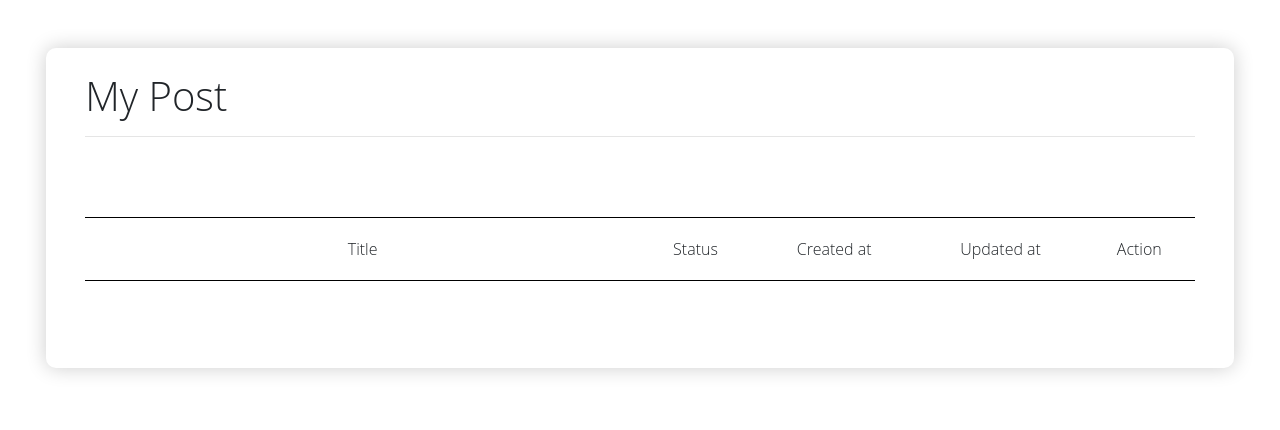
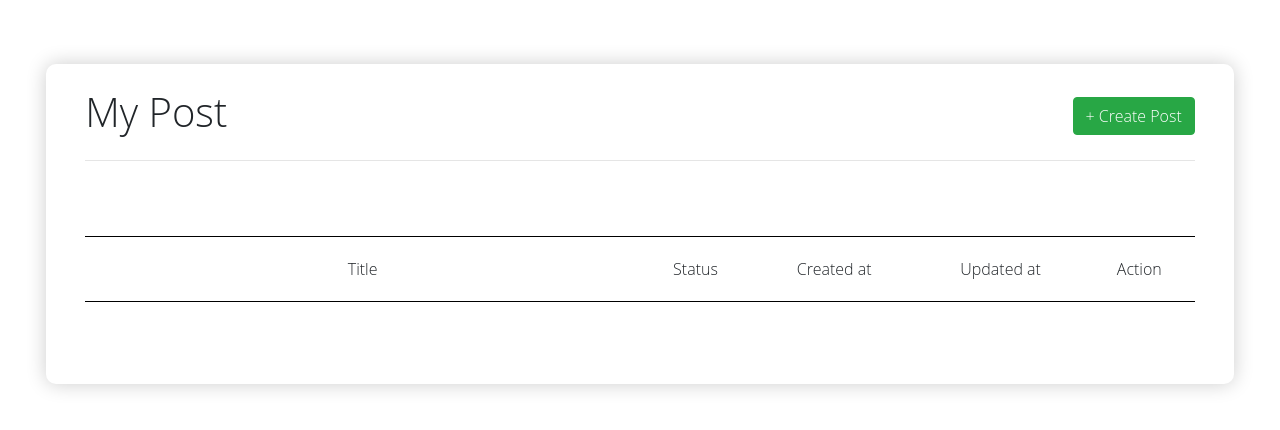
Before and after one commit to Ananda-Archive/simple-CI-CMS, a CodeIgniter app: page /simple-CI-CMS/index.php/pages/profile in a window 1280 px wide. Shown: the part 56-486 px from the top of the page. Run offline with CodeIgniter, Linux system fonts and the light colour scheme; data comes from the database, SQL or seed files in the repository.

Commit message:
add create post system

```diff
--- a/application/config/routes.php
+++ b/application/config/routes.php
@@ -9,3 +9,4 @@
 $route['registers'] = 'pages/register';
 $route['logins'] = 'pages/login';
 $route['profile'] = 'pages/profile';
+$route['create_post'] = 'pages/create_post';
--- a/application/controllers/Pages.php
+++ b/application/controllers/Pages.php
@@ -3,29 +3,35 @@
 class Pages extends CI_Controller {
 
 	public function login() {
-		$this->load->view("template/head.php");
+		$this->load->view("template/head");
 		$this->load->view("Login");
 	}
 
 	public function user() {
+		$this->load->view("template/head");
 		$this->load->view("template/navbar");
-		$this->load->view("template/head.php");
 		$this->load->view("user");
 	}
 
 	public function view_post($id) {
 		$a['data'] = $this->m_post->get_posted($id);
+		$this->load->view("template/head");
 		$this->load->view("template/navbar");
-		$this->load->view("template/head.php");
 		$this->load->view("View_Post",$a);
 	}
 
 	public function profile() {
 		$id = $this->session->userdata('id');
 		$a['data'] = $this->m_post->read_all_post($id);
+		$this->load->view("template/head");
 		$this->load->view("template/navbar");
-		$this->load->view("template/head.php");
 		$this->load->view("user/profile",$a);
+	}
+
+	public function create_post() {
+		$this->load->view("template/head");
+		$this->load->view("template/navbar");
+		$this->load->view("user/Create_Post");
 	}
 
 }
--- a/application/models/M_Post.php
+++ b/application/models/M_Post.php
@@ -2,16 +2,17 @@
 
 class M_Post extends CI_Model {
 
-	private $id;
-	private $title;
-	private $content;
-	private $posted;
-	private $userid;
-	private $date_created;
-	private $date_updated;
+	private $table_post = 'post';
+	public $id;
+	public $title;
+	public $content;
+	public $posted;
+	public $userid;
+	public $date_created;
+	public $date_updated;
 
 	public function read_posted() {
-		return $this->db->query("SELECT * FROM post WHERE posted = 1 ORDER BY date_created");
+		return $this->db->query("SELECT * FROM post WHERE posted = 1 ORDER BY date_created DESC");
 	}
 
 	public function get_posted($id) {
@@ -22,6 +23,18 @@
 		return $this->db->query("SELECT * FROM post WHERE userid = '".$id."' ORDER BY date_updated");
 	}
 
+	public function add() {
+		$post = $this->input->post();
+		$this->load->helper('date');
+		$this->title = $post['create-post-title'];
+		$this->content = $post['create-post-desc'];
+		$this->posted = 1;
+		$this->userid = $this->session->userdata('id');
+		$this->date_created = mdate("%Y-%m-%d %H:%i:%s", now());
+		$this->date_updated = mdate("%Y-%m-%d %H:%i:%s", now());
+		$this->db->insert($this->table_post, $this);
+	}
+
 }
 
 ?>
--- a/application/views/user/Profile.php
+++ b/application/views/user/Profile.php
@@ -1,9 +1,18 @@
         <div class="container-fluid vh-75">
             <div class="row vh-75">
-                <div class="col-12 d-flex justify-content-center mt-3s">
+                <div class="col-12 d-flex justify-content-center mt-3">
                     <div class="row crud-box p-4">
                         <div class="col-12 profile-post-header">
-                            <h1>My Post</h1>
+                            <div class="row">
+                                <div class="col-6">
+                                    <h1>My Post</h1>
+                                </div>
+                                <div class="col-6 d-flex align-items-center justify-content-end">
+                                    <a href="<?=base_url('create_post')?>">
+                                        <button type="button" class="btn btn-success">+ Create Post</button>
+                                    </a>
+                                </div>
+                            </div>
                             <hr>
                         </div>
                         <div class="col-12">
--- a/assets/css/style.css
+++ b/assets/css/style.css
@@ -39,7 +39,7 @@
 	width: 100%;
 }
 
-.crud-box {
+.crud-box, .create-box {
 	min-height: 40vh;
 	width: 95%;
 	box-shadow: 0px 0px 20px rgba(0, 0, 0, .20);
@@ -57,12 +57,6 @@
 	text-align: center;
 }
 
-.user-post-table tbody td {
-	border-top: 1px solid black;
-	border-bottom: 1px solid black;
-	padding: 12px 10px;
-}
-
 .user-post-table thead td:nth-child(2) {
 	width: 10%;
 }
@@ -74,3 +68,13 @@
 .user-post-table thead td:last-child {
 	width: 10%;
 }
+
+.user-post-table tbody td {
+	border-top: 1px solid black;
+	border-bottom: 1px solid black;
+	padding: 12px 10px;
+}
+
+.user-post-table tbody tr:nth-child(odd) {
+	background-color: #F0F8FF;
+}
```
Also changed, not shown: application/controllers/User.php (added, +24 -0 lines), application/views/user/Create_Post.php (added, +36 -0 lines).
